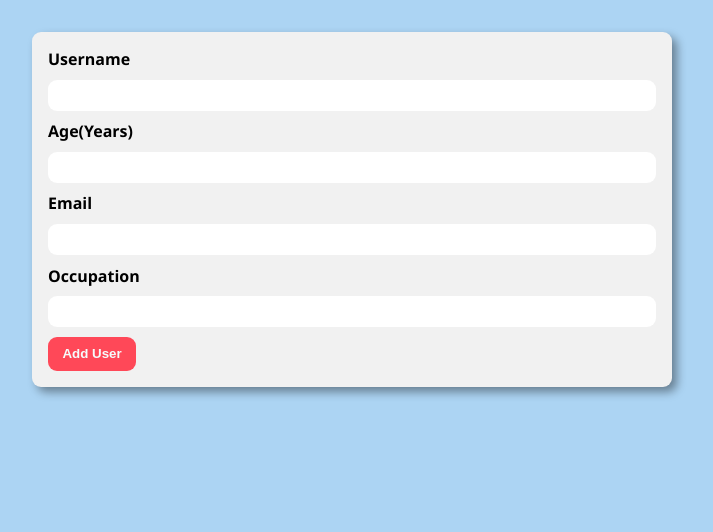
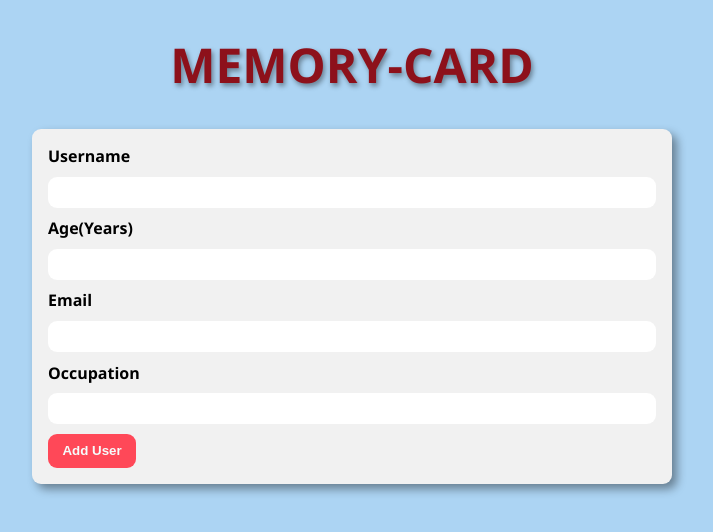
Before and after one commit to halilibrahimcelik/memoryCard-v1.0.0, a React (Create React App) app: page / in a window 1280 px wide. Shown: the top 532 px of the page, without its empty margins (288-1001 px from the left). Built offline with nearby package versions, Linux system fonts and the light colour scheme.

Commit message:
Fixing a bug.

```diff
--- a/src/App.js
+++ b/src/App.js
@@ -1,10 +1,23 @@
 import "./scss/App.scss";
 import Register from "./components/register/Register";
 import Card from "./components/card/Card";
-import { useState } from "react";
+import { useEffect, useState } from "react";
 
 function App() {
   const [initialCard, setNewCard] = useState([]);
+
+  //!localStorage
+
+  useEffect(() => {
+    const localData = localStorage.getItem("Cards");
+    if (localData) {
+      setNewCard(JSON.parse(localData));
+    }
+  }, []);
+
+  useEffect(() => {
+    localStorage.setItem("Cards", JSON.stringify(initialCard));
+  }, [initialCard]);
 
   const addNewUserCardHandler = (newCard) => {
     setNewCard((prevCards) => {
@@ -20,6 +33,7 @@ function App() {
 
   return (
     <>
+      <h1 className="header">MEMORY-CARD</h1>
       <div className="container">
         <Register onNewCardData={addNewUserCardHandler} />
 
--- a/src/components/register/Register.jsx
+++ b/src/components/register/Register.jsx
@@ -20,7 +20,7 @@ const Register = (props) => {
         setJob("");
 
         //!validation
-        if(initialName.trim().length===0 || initialAge.trim().length===0){
+        if(initialName.trim().length===0 || initialAge.trim().length===0 || initialMail.trim().length===0 || initialJob.trim().length===0){
             setError({
                 title:"Invalid Input",
                 text:"Please enter a valid input"
--- a/src/scss/App.scss
+++ b/src/scss/App.scss
@@ -4,3 +4,11 @@ body{
 background-color: $Bg-color;
 position: relative;
 }
+.header  {
+    color:$BgWarning-color;
+    text-align: center;
+    font-weight: 900;
+    font-size: 3rem;
+    margin:2rem;
+    text-shadow: 2px 3px 5px rgba(0,0,0,0.4);
+}
```
